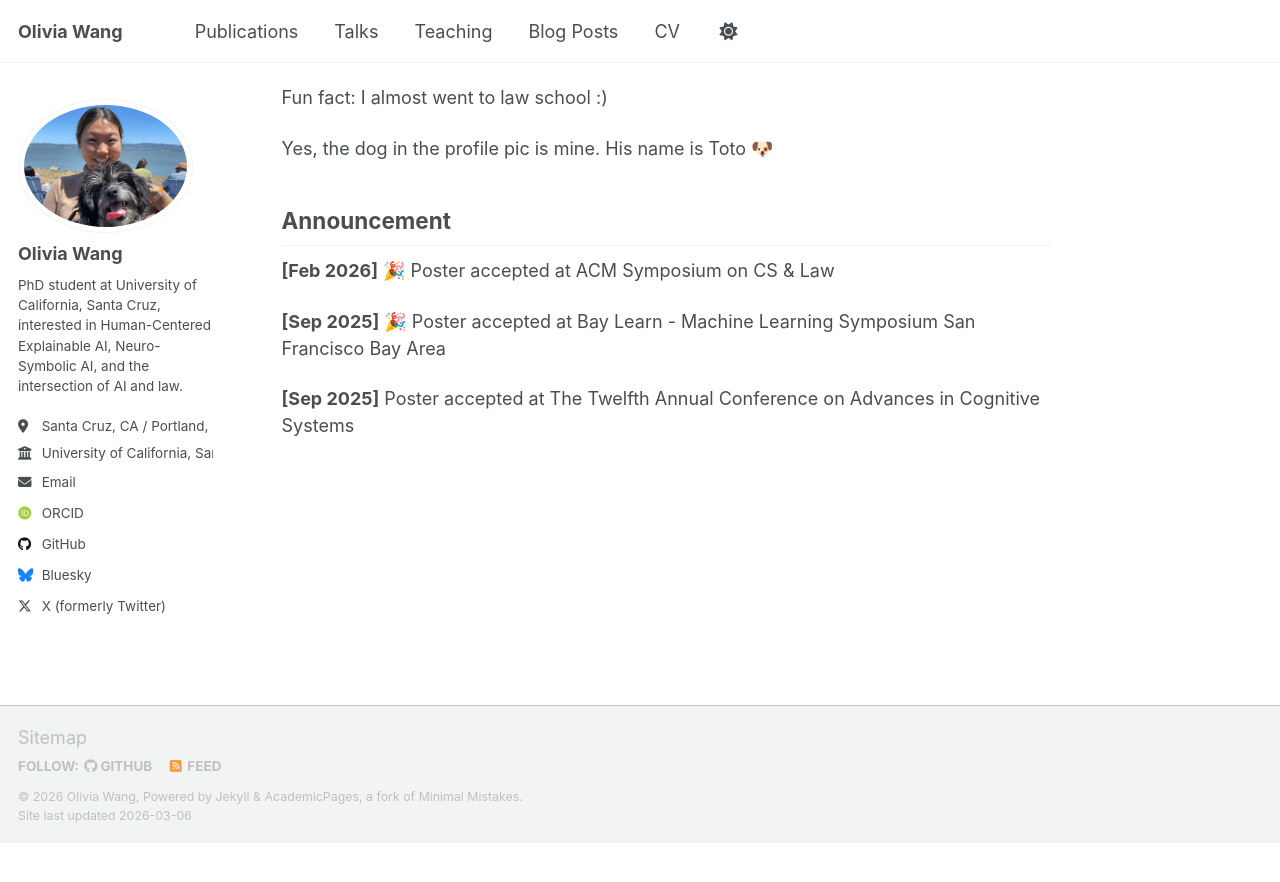
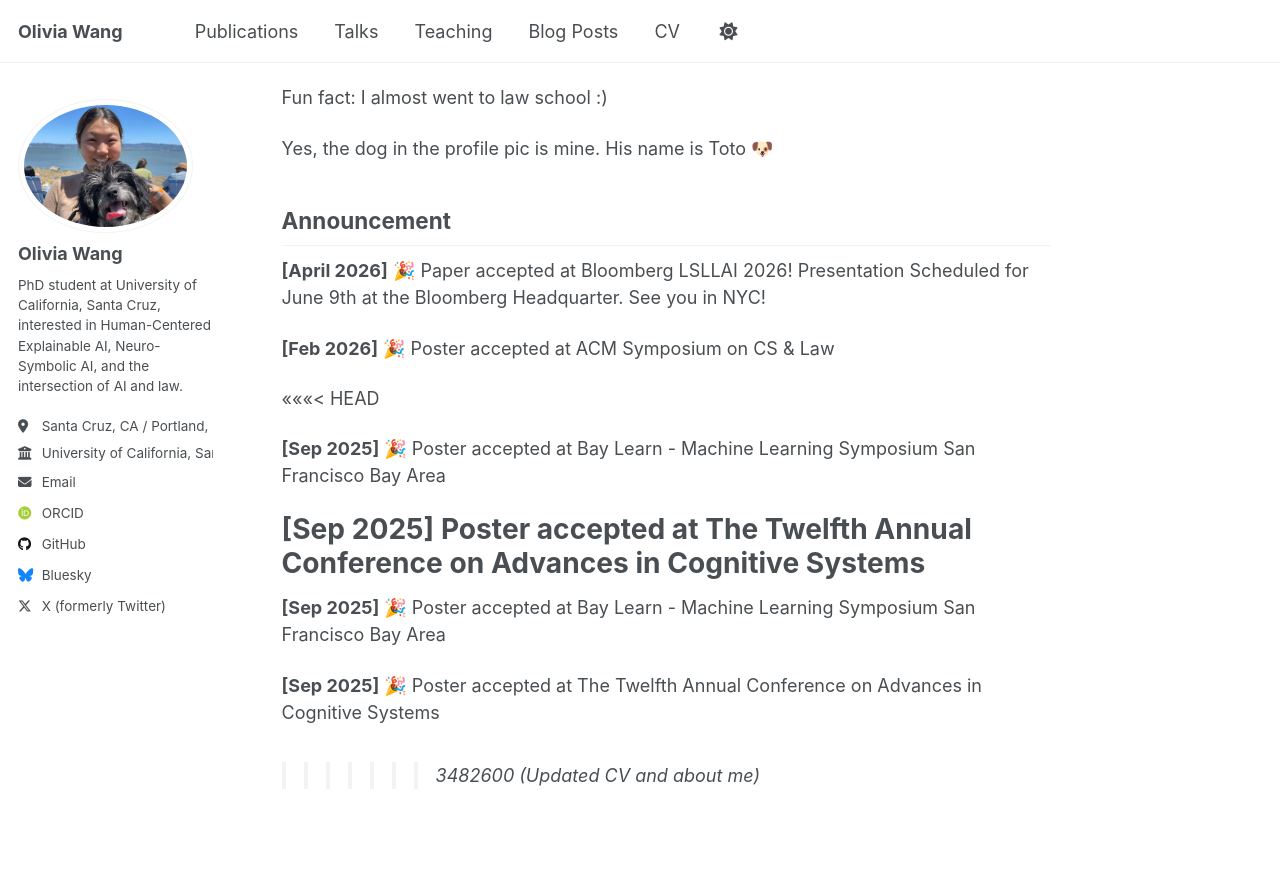
Before and after one commit to olivianxai/olivianxai.github.io, a Jekyll site: the page built from _pages/about.md, in a window 1280 px wide and 900 px high, scrolled down 451 px. Shown: the top 882 px of the window. Built offline with Jekyll 4.4.1, drawn with Linux system fonts in a browser that asks for light colours; some web fonts are replaced; a script that is not in the unit is left out; before the commit the page ends 1295 px from its top, so only the background shows below that.

Commit message:
Updated CV and about me

```diff
--- a/_pages/about.md
+++ b/_pages/about.md
@@ -22,10 +22,18 @@ Yes, the dog in the profile pic is mine. His name is Toto 🐶
 
 ## Announcement
 
+**[April 2026]** 🎉 Paper accepted at Bloomberg LSLLAI 2026! Presentation Scheduled for June 9th at the Bloomberg Headquarter. See you in NYC!
+
 **[Feb 2026]** 🎉 Poster accepted at ACM Symposium on CS & Law
 
+<<<<<<< HEAD
 
 **[Sep 2025]** 🎉 Poster accepted at Bay Learn - Machine Learning Symposium San Francisco Bay Area
 
 
 **[Sep 2025]** Poster accepted at The Twelfth Annual Conference on Advances in Cognitive Systems
+=======
+**[Sep 2025]** 🎉 Poster accepted at Bay Learn - Machine Learning Symposium San Francisco Bay Area
+
+**[Sep 2025]** 🎉 Poster accepted at The Twelfth Annual Conference on Advances in Cognitive Systems
+>>>>>>> 3482600 (Updated CV and about me)
```
